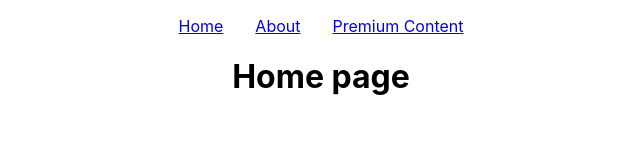
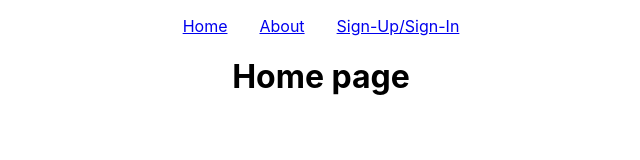
Before and after one commit to BillNdetan1/security-manager-app, a React (Create React App) app: page / in a window 1280 px wide. Shown: the top 160 px of the page, without its empty margins (319-959 px from the left). Built offline with nearby package versions, Linux system fonts and the light colour scheme; no server answers; what aws-amplify would draw is missing.

Commit message:
Update App.js

```diff
--- a/src/App.js
+++ b/src/App.js
@@ -11,7 +11,7 @@ function App() {
         <div className='content'>
           <NavLink className='content' exact activeClassName="active" to="/">Home</NavLink>
           <NavLink className='content' activeClassName="active" to="/about">About</NavLink>
-          <NavLink className='content' activeClassName="active" to="/premium">Premium Content</NavLink>
+          <NavLink className='content' activeClassName="active" to="/premium">Sign-Up/Sign-In</NavLink>
     </div>
     <Routes>
       <Route path="/" element={<Home />}></Route>
```
